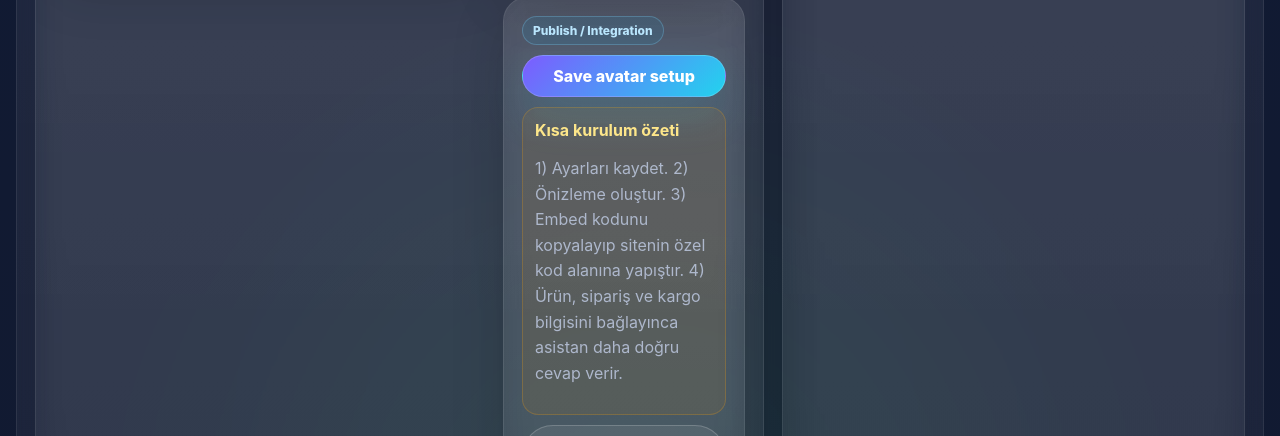
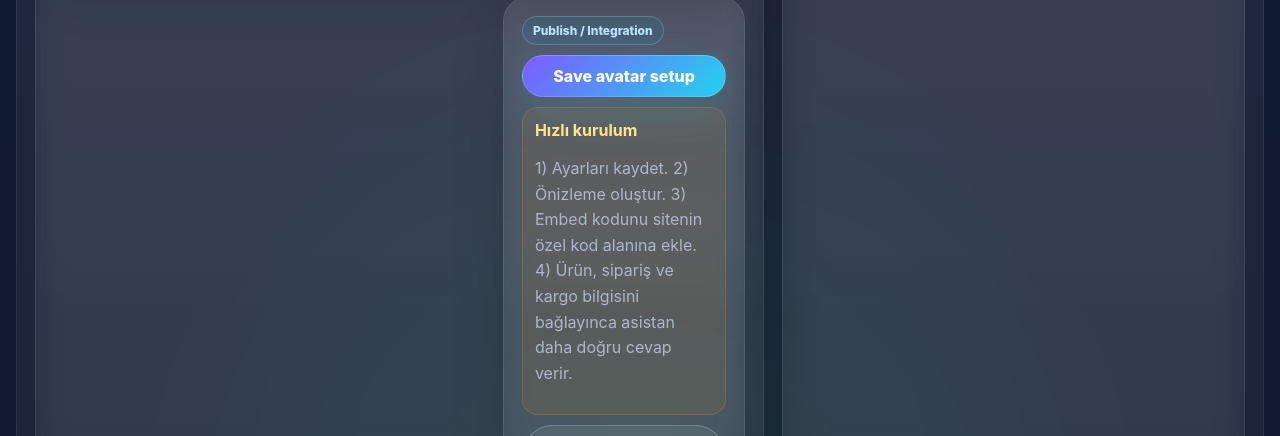
Before and after one commit to olcayto44/crelavo-vercel-upload, a Next.js app: page /live-sales-credits in a window 1280 px wide. Shown: the part 3280-3716 px from the top of the page. Built offline with nearby package versions, Linux system fonts and the light colour scheme; no server answers.

Commit message:
refine live sales embed copy

```diff
--- a/src/components/LiveSalesControlCenter.tsx
+++ b/src/components/LiveSalesControlCenter.tsx
@@ -116,19 +116,19 @@ function isDirectVideoUrl(url: string) {
 
 function platformGuide(platform: string) {
   if (["Own website", "Custom embed", "WordPress", "Wix", "Webflow"].includes(platform)) {
-    return "Add the script to your site custom code area. The avatar appears as a floating assistant widget and can answer product, order, shipping, pricing and CTA questions.";
+    return "Paste the script into your site custom code area. The avatar appears as a floating assistant widget and can answer product, order, shipping, pricing and CTA questions.";
   }
   if (["Shopify", "WooCommerce", "Magento", "BigCommerce"].includes(platform)) {
-    return "Use the embed code now. Product, order and shipping API connection can be enabled as the next integration step, so the avatar can guide buyers on product pages, carts or thank-you pages.";
+    return "Paste the embed code into the theme, app embed, or custom code area. If the store blocks scripts on a product page, use a hosted landing page and route traffic there.";
   }
   if (["Amazon promotion", "Trendyol", "Hepsiburada", "N11", "eBay", "Etsy", "AliExpress"].includes(platform)) {
-    return "Most marketplace product pages do not allow custom live widgets. Use avatar ads, hosted landing pages and product videos that send traffic to your listing.";
+    return "Most marketplace product pages do not allow custom live widgets. Use the avatar on your own site or a hosted landing page, then send traffic from the marketplace to that page.";
   }
   if (["Alibaba / B2B", "Made-in-China", "Global Sources"].includes(platform)) {
     return "Use the avatar for B2B catalog presentation, inquiry response, quote collection and company profile lead generation.";
   }
   if (["TikTok Shop", "Instagram / YouTube", "LinkedIn", "X", "WhatsApp Business"].includes(platform)) {
-    return "Use the avatar for live-selling scripts, short videos, customer responses and social selling flows. LinkedIn works well for B2B outreach and X works well for fast campaign updates, product launches and customer engagement. Direct API/live integration requires setup and can run on business hours or a custom schedule.";
+    return "Use the avatar for live-selling scripts, short videos, customer responses and social selling flows. For channels that do not support direct widgets, share a landing page link instead. Direct API or live integration can run on business hours or a custom schedule.";
   }
   return "Use the generated agent ID and connect it with the correct Crelavo publish method for this channel.";
 }
@@ -589,8 +589,8 @@ async function sendMessage() {
               <button className="btn" type="button" onClick={saveAvatarSetup} disabled={saving} style={{ marginTop: 10, width: "100%" }}>{saving ? "Saving..." : "Save avatar setup"}</button>
               {saveMessage ? <p style={{ color: "var(--muted)", margin: "8px 0 0" }}>{saveMessage}</p> : null}
               <div className="workspace-action-note" style={{ marginTop: 10 }}>
-                <strong>Kısa kurulum özeti</strong>
-                <p>1) Ayarları kaydet. 2) Önizleme oluştur. 3) Embed kodunu kopyalayıp sitenin özel kod alanına yapıştır. 4) Ürün, sipariş ve kargo bilgisini bağlayınca asistan daha doğru cevap verir.</p>
+                <strong>Hızlı kurulum</strong>
+                <p>1) Ayarları kaydet. 2) Önizleme oluştur. 3) Embed kodunu sitenin özel kod alanına ekle. 4) Ürün, sipariş ve kargo bilgisini bağlayınca asistan daha doğru cevap verir.</p>
               </div>
               <button className="btn secondary" type="button" onClick={generateAvatarPreview} disabled={previewingAvatar} style={{ marginTop: 10, width: "100%" }}>{previewingAvatar ? "Starting preview..." : "Generate avatar preview"}</button>
               {previewMessage ? <p style={{ color: "var(--muted)", margin: "8px 0 0" }}>{previewMessage}</p> : null}
```
